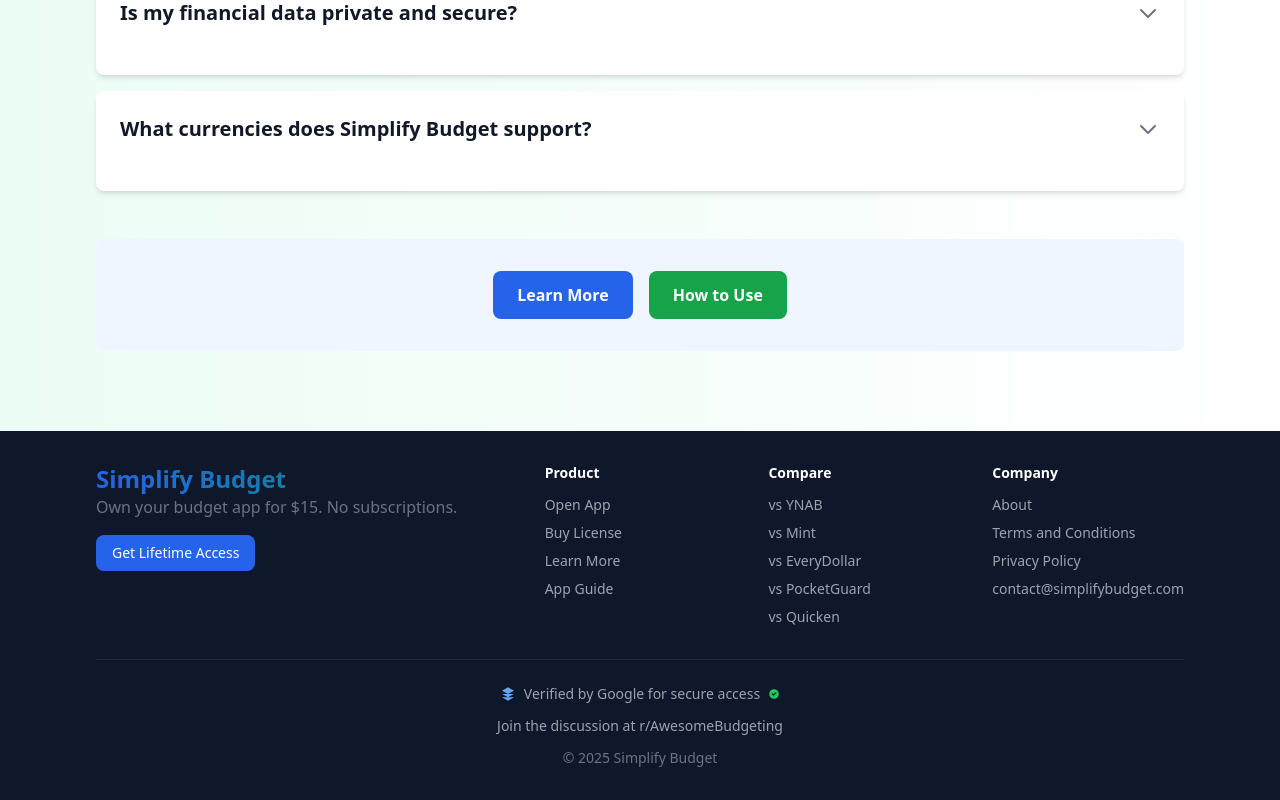
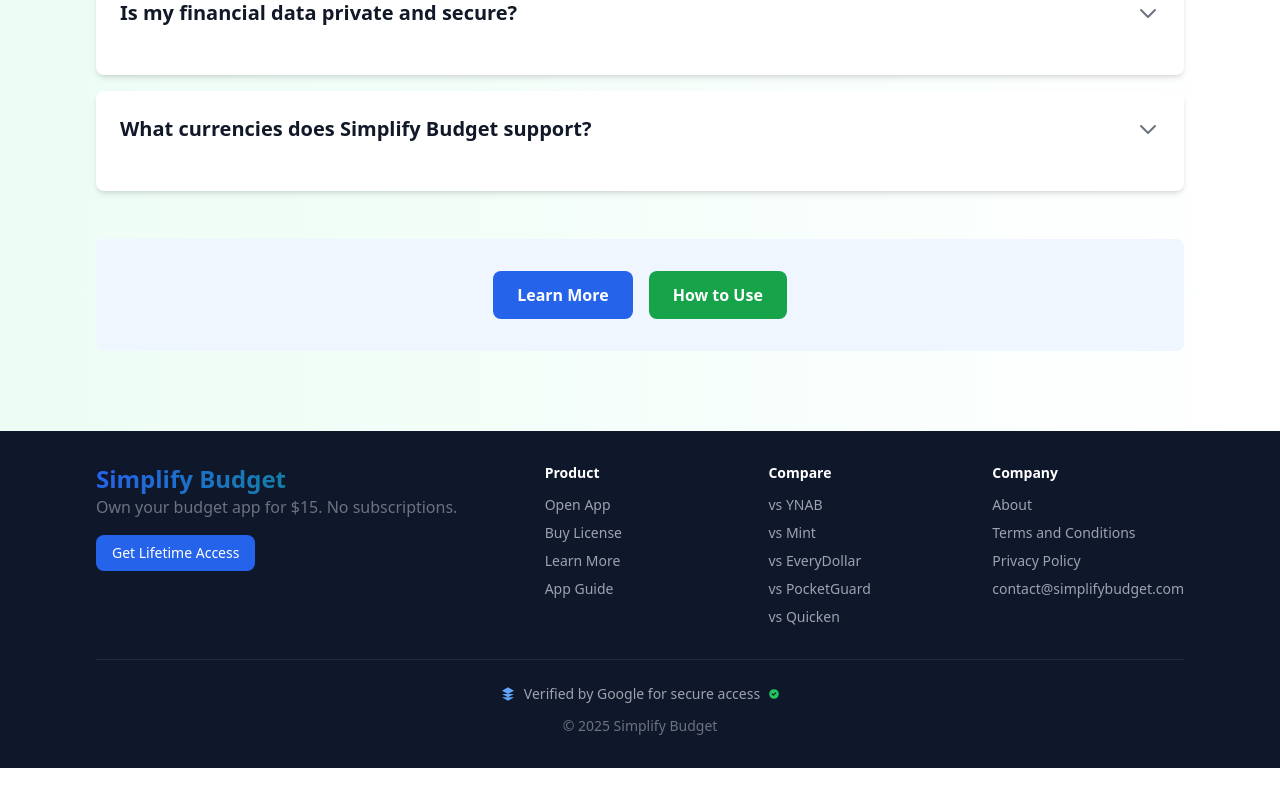
Before and after one commit to serdarsalim/personalfinance, a Next.js app: page / in a window 1280 px wide. Shown: the part 4533-5333 px from the top of the page. After the commit the page ends 5301 px from the top, so only its background shows below. Built offline with nearby package versions, Linux system fonts and the light colour scheme.

Commit message:
removed a link from the footer

```diff
--- a/src/app/components/Footer.tsx
+++ b/src/app/components/Footer.tsx
@@ -70,16 +70,6 @@ const Footer: React.FC = () => {
                 <path fillRule="evenodd" d="M10 18a8 8 0 100-16 8 8 0 000 16zm3.707-9.293a1 1 0 00-1.414-1.414L9 10.586 7.707 9.293a1 1 0 00-1.414 1.414l2 2a1 1 0 001.414 0l4-4z" clipRule="evenodd" />
               </svg>
             </div>
-            <div className="mb-3">
-              <Link
-                href="https://reddit.com/r/AwesomeBudgeting"
-                target="_blank"
-                rel="noopener noreferrer"
-                className="text-gray-400 hover:text-orange-400 transition-colors"
-              >
-                Join the discussion at r/AwesomeBudgeting
-              </Link>
-            </div>
             <p>© {new Date().getFullYear()} Simplify Budget</p>
           </div>
         </div>
```
